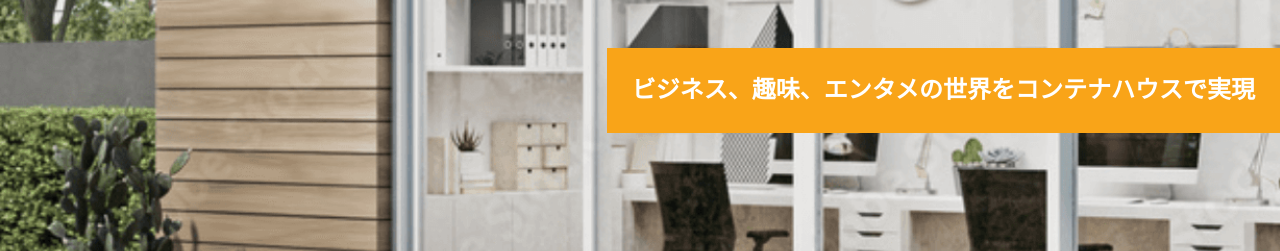
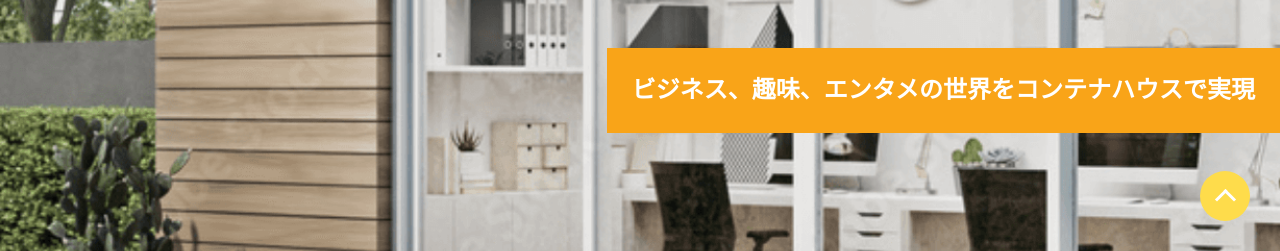
Before and after one commit to yuta-web/containerhouse, a plain HTML site: page index.html in a window 1280 px wide. Shown: the part 549-800 px from the top of the page. Drawn offline with nearby package versions, Linux system fonts and the light colour scheme.

Commit message:
topへ戻るボタン　追加

```diff
--- a/assets/css/style.css
+++ b/assets/css/style.css
@@ -1669,3 +1669,38 @@ display
 .strength-slider__pagination .swiper-pagination-bullet-active {
   background-color: #F9A418;
 }
+
+/* ボタンのスタイル */
+.page-top {
+  border: none;
+  cursor: pointer;
+  outline: none;
+  padding: 0;
+  appearance: none;
+  position: fixed;
+  right: 30px;
+  bottom: 30px;
+  z-index: 100;
+  width: 50px;
+  height: 50px;
+  border-radius: 50%;
+  background-color: #FEDC4B;
+  display: flex;
+  align-items: center;
+  justify-content: center;
+  transition: all 0.3s ease;
+}
+
+.page-top::before {
+  content: "";
+  width: 12px;
+  height: 12px;
+  margin-bottom: -6px;
+  border-top: solid 3px #fff;
+  border-right: solid 3px #fff;
+  transform: rotate(-45deg);
+}
+
+.page-top:hover {
+  transform: scale(1.1);
+}
--- /dev/null
+++ b/assets/js/main.js
@@ -0,0 +1,8 @@
+// トップへ戻るボタン
+const pagetopBtn = document.querySelector('#page-top');
+pagetopBtn.addEventListener('click', () => {
+  window.scrollTo({
+    top: 0,
+    behavior: "smooth"
+  });
+});
--- a/index.html
+++ b/index.html
@@ -278,8 +278,12 @@
 			</form>
 		</section>
 	</main>
+
+	<button id="page-top" class="page-top"></button>
+
 	<footer class="l-footer">
 		<img src="assets/img/img_11.png" width="180" height="46" alt="CHIKA3ITSU">
 	</footer>
+	<script defer src="assets/js/main.js"></script>
 </body>
 </html>
```
